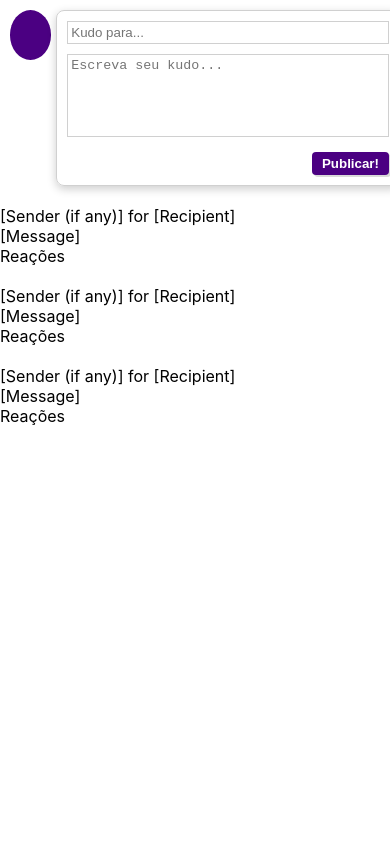
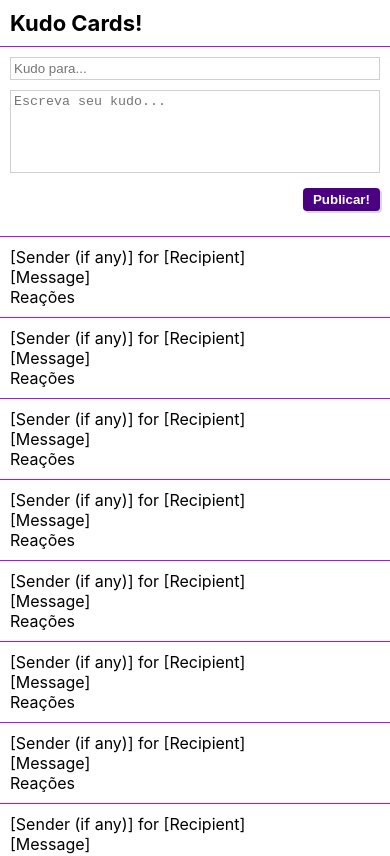
Before and after one commit to Augustonildo/kudo-cards, a React (Create React App) app in the folder front/: page / in a window 390 px wide. Shown: the top 856 px of the page. Built offline with nearby package versions, Linux system fonts and the light colour scheme.

Commit message:
fix timeline  conflicts

```diff
--- a/front/package.json
+++ b/front/package.json
@@ -13,7 +13,7 @@
     "web-vitals": "^1.0.1"
   },
   "scripts": {
-    "start": "react-scripts start",
+    "start": "PORT=3001 BROWSER=none react-scripts start",
     "build": "react-scripts build",
     "test": "react-scripts test",
     "eject": "react-scripts eject",
--- a/front/src/App.js
+++ b/front/src/App.js
@@ -1,19 +1,9 @@
-import Card from "./components/card/Card";
-import Composer from "./components/composer/Composer";
-
-// possible color pallete
-// #000000
-// #AA14F0
-// #BC8CF2
-// #EEEEEE
+import Timeline from './components/timeline/Timeline';
 
 function App() {
   return (
     <main>
-      <Composer />
-      <Card />
-      <Card />
-      <Card />
+      <Timeline />
     </main>
   );
 }
--- a/front/src/components/card/Card.jsx
+++ b/front/src/components/card/Card.jsx
@@ -1,12 +1,13 @@
 import styles from "./Card.module.css";
+
 export default function Card() {
   return (
-    <div className={styles.card}>
+    <article className={styles.card}>
       <div className={styles.content}>
         <span>[Sender (if any)] for [Recipient]</span>
         <span>[Message]</span>
         <div>Reações</div>
       </div>
-    </div>
+    </article>
   );
 }
--- a/front/src/components/card/Card.module.css
+++ b/front/src/components/card/Card.module.css
@@ -1,7 +1,7 @@
 .card {
   display: flex;
   flex-direction: row;
-  padding: 10px 0;
+  padding: 10px;
   width: 100%;
 }
 .content {
@@ -13,5 +13,5 @@
   margin-right: 5px;
   width: 50px;
   border-radius: 50%;
-  background-color: indigo;
+  background-color: var(--primary-color);
 }
--- a/front/src/components/composer/Composer.jsx
+++ b/front/src/components/composer/Composer.jsx
@@ -14,8 +14,6 @@ export default function Composer() {
   }
 
     return (
-    <div className={styles.wrapper}>
-      <div className={styles.avatar} />
             <form className={styles.composer} onSubmit={handleSubmit}>
                 <input className={styles.input} type="text" placeholder="Kudo para..." />
                 <textarea
@@ -23,12 +21,8 @@ export default function Composer() {
                     cols={25}
                     rows={5}
                     placeholder="Escreva seu kudo..."
-          onChange={handleChange}
-        />
-        <button className={styles.composerButton} type="submit">
-          Publicar!
-        </button>
+                    onChange={handleChange} />
+                <button className={styles.composerButton} type="submit">Publicar!</button>
             </form>
-    </div>
     );
 }
--- a/front/src/components/composer/Composer.module.css
+++ b/front/src/components/composer/Composer.module.css
@@ -1,11 +1,8 @@
 .composer {
-  padding: 10px;
   display: flex;
   width: 100%;
-  border-radius: 8px;
   flex-direction: column;
-  border: 1px solid #d0d0d0;
-  box-shadow: 0 3px 10px rgb(0 0 0 / 0.2);
+  padding: 10px;
 }
 
 .input {
@@ -33,7 +30,7 @@
 }
 
 .composerButton {
-  margin-top: 15px;
+  margin: 15px 0;
   border: none;
   color: white;
   font-weight: bold;
@@ -65,13 +62,6 @@
   background-color: indigo;
 }
 
-.wrapper {
-  font-size: 22px;
-  margin: 10px;
-  display: flex;
-  width: 500px;
-}
-
 @media only screen and (max-width: 768px) {
   .wrapper {
     width: 100%;
--- /dev/null
+++ b/front/src/components/timeline/Timeline.jsx
@@ -0,0 +1,28 @@
+import Card from "../card/Card";
+import Composer from "../composer/Composer";
+import styles from './Timeline.module.css'
+
+export default function Timeline() {
+    return (
+        <div className={styles.timeline}>
+            <div className={styles.logo}>
+                <h1>Kudo Cards!</h1>
+            </div>
+          <Composer />
+            <Card />
+            <Card />
+            <Card />
+            <Card />
+            <Card />
+            <Card />
+            <Card />
+            <Card />
+            <Card />
+            <Card />
+            <Card />
+            <Card />
+            <Card />
+            <Card />
+        </div>
+    )
+}
--- /dev/null
+++ b/front/src/components/timeline/Timeline.module.css
@@ -0,0 +1,35 @@
+.timeline {
+  height: 100%;
+  display: flex;
+  margin: auto;
+  flex-direction: column;
+  align-items: center;
+  max-width: 600px;
+}
+
+.timeline > * {
+  box-sizing: border-box;
+  border-bottom: 1.5px solid var(--secondary-color);
+  border-left: 1.5px solid var(--secondary-color);
+  border-right: 1.5px solid var(--secondary-color);
+}
+
+.logo {
+  width: 100%;
+  padding: 10px;
+}
+.logo > h1 {
+  font-size: 22px;
+  margin: auto;
+}
+
+@media only screen and (max-width: 768px) {
+  .timeline {
+    max-width: none;
+    width: auto;
+  }
+  .timeline > * {
+    border-left: none;
+    border-right: none;
+  }
+}
--- a/front/src/index.css
+++ b/front/src/index.css
@@ -1,5 +1,6 @@
 body {
   margin: 0;
+  height: 100vh;
   font-family: -apple-system, BlinkMacSystemFont, 'Segoe UI', 'Roboto', 'Oxygen',
     'Ubuntu', 'Cantarell', 'Fira Sans', 'Droid Sans', 'Helvetica Neue',
     sans-serif;
@@ -7,7 +8,10 @@ body {
   -moz-osx-font-smoothing: grayscale;
 }
 
-code {
-  font-family: source-code-pro, Menlo, Monaco, Consolas, 'Courier New',
-    monospace;
+:root {
+  --text-color: #000000;
+  --secondary-color: #AA14F0;
+  --tertiary-color: #BC8CF2;
+  --primary-color: indigo;
+  --accent-color: #EEEEEE;
 }
```
Also changed, not shown: front/src/App.css (deleted, +0 -38 lines). Lines whose indentation alone changed are shown as unchanged.
